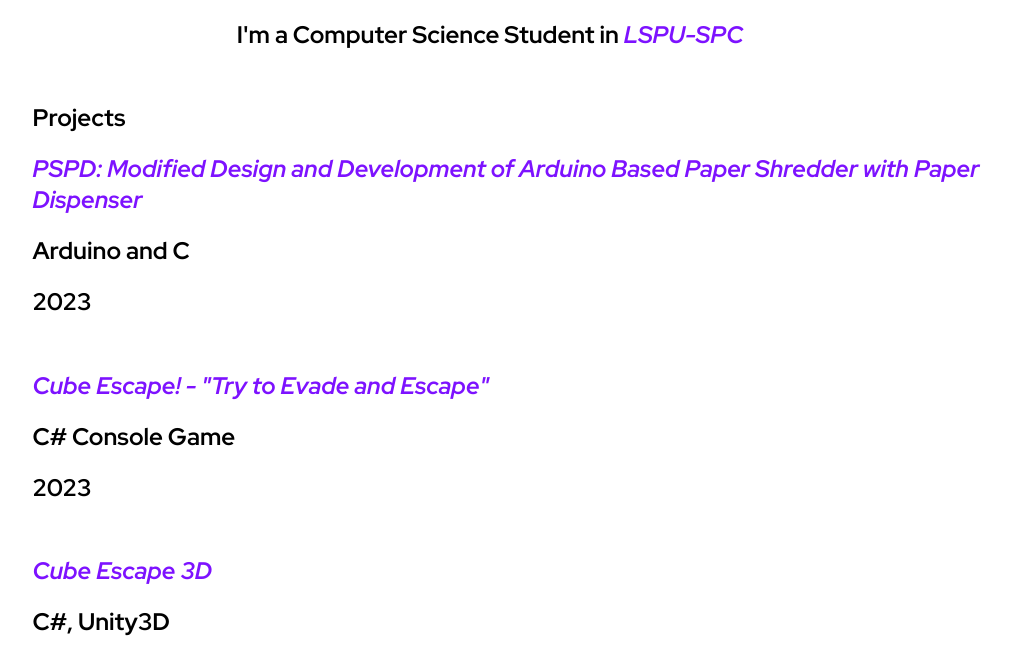
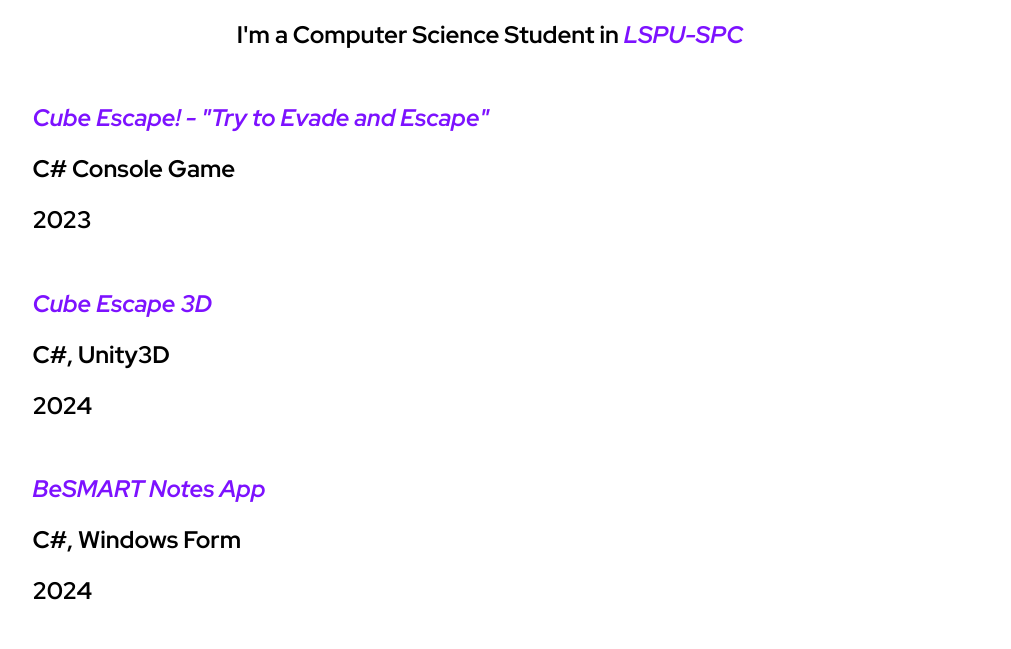
Before and after one commit to aaazezeze1/PortfolioWebsite, a plain HTML site: page index.html in a window 1280 px wide. Shown: the part 131-780 px from the top of the page, without its empty margins (150-1161 px from the left). Drawn offline with Linux system fonts and the light colour scheme.

Commit message:
removed arduino

```diff
--- a/index.html
+++ b/index.html
@@ -3,7 +3,7 @@
 <head>
     <meta charset="UTF-8">
     <meta name="viewport" content="width=device-width, initial-scale=1.0">
-    <title>Document</title>
+    <title>Amazing Cabiles</title>
     <link rel="stylesheet" href="style.css">
     <link rel="preconnect" href="https://fonts.googleapis.com">
     <link rel="preconnect" href="https://fonts.gstatic.com" crossorigin>
@@ -13,12 +13,6 @@
     <div id="top">
         <h1>Hi! my name is Amazing Cabiles.</h1>
         <h2>I'm a Computer Science Student in <a href="https://lspu.edu.ph/">LSPU-SPC</a></h2>
-    </div>
-    <div id="ProjectsId">
-        <h2>Projects</h2>
-        <h2><a href="https://github.com/aaazezeze1/PSPD">PSPD: Modified Design and Development of Arduino Based Paper Shredder with Paper Dispenser</a></h2>
-        <h2 class="alignLeft">Arduino and C</h2>
-        <h2 class="alignRight">2023</h2>
     </div>
     <div id="ProjectsId">
         <h2><a href="https://github.com/aaazezeze1/Final-Project-ITEC-102">Cube Escape! - "Try to Evade and Escape"</a></h2>
```
